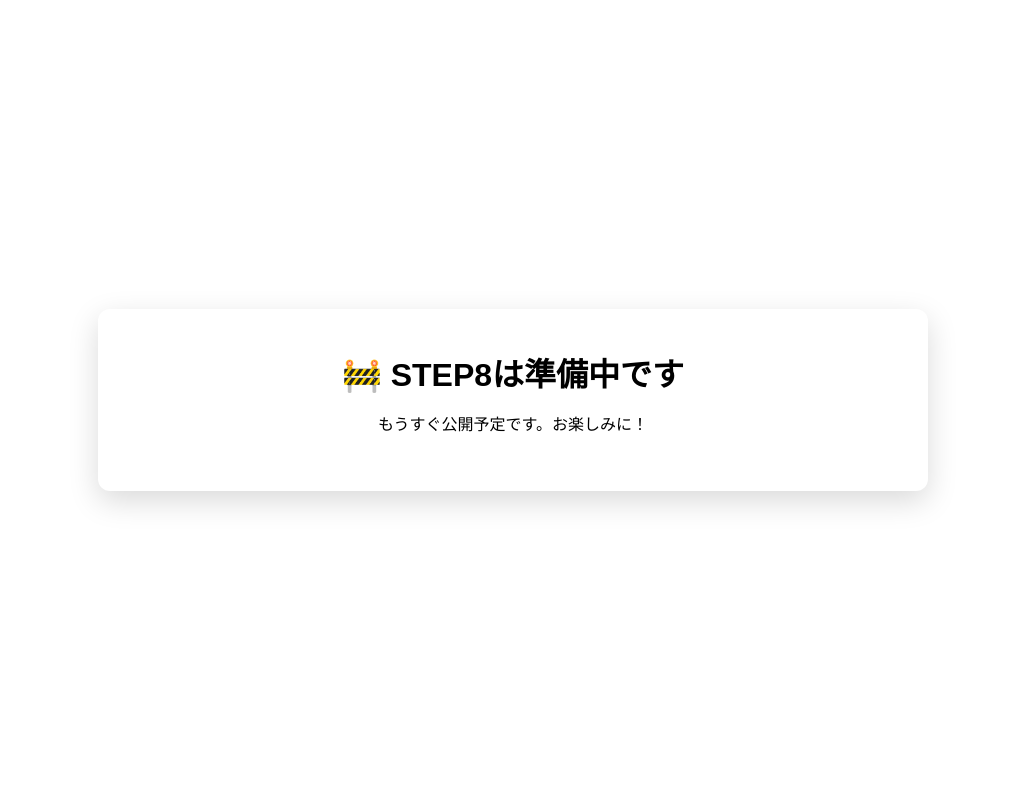
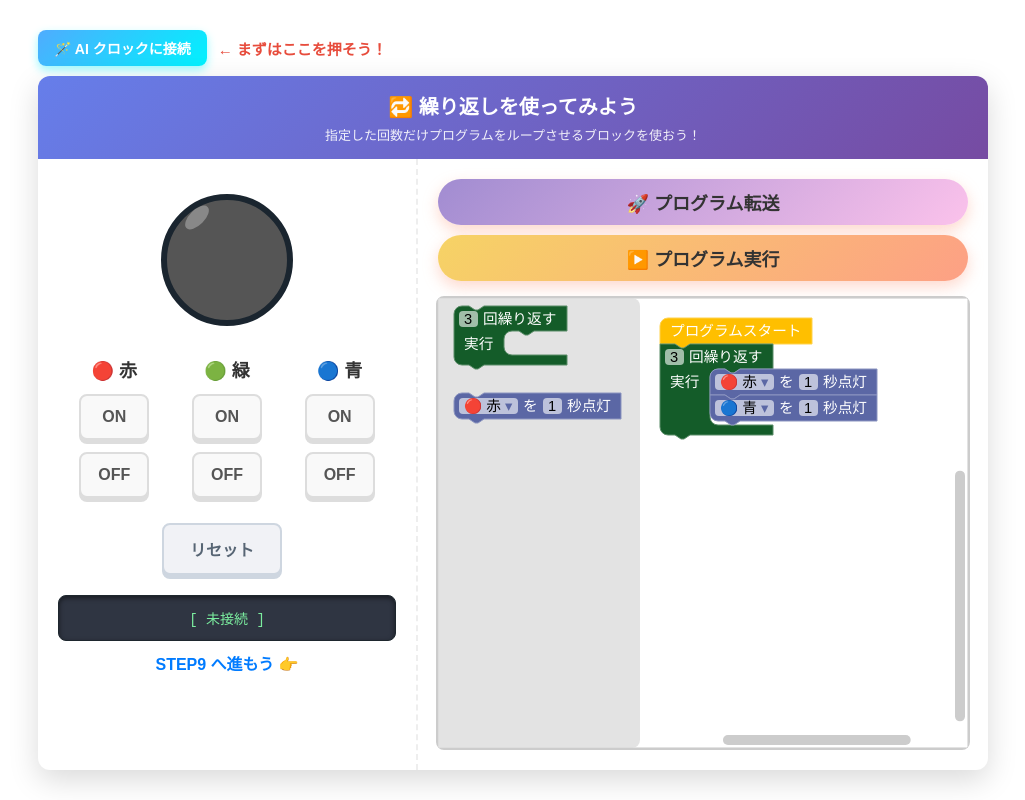
Before and after one commit to NishiyamaTomokazu/AI_App, a plain HTML site: page pages/step8.html in a window 1280 px wide. Shown: the whole page, without its empty margins (127-1152 px from the left). Drawn offline with Linux system fonts and the light colour scheme; no server answers.

Commit message:
Add files via upload

```diff
--- a/pages/step8.html
+++ b/pages/step8.html
@@ -3,14 +3,79 @@
 <head>
 <meta charset="UTF-8">
 <meta name="viewport" content="width=device-width, initial-scale=1.0">
-<title>LED Control App - STEP8 (準備中)</title>
+<title>LED Control App - STEP8</title>
 <link rel="stylesheet" href="../css/style.css">
+<!-- Blocklyのライブラリ (CDNだと読み込めないことがあるため、同梱) -->
+<script src="../vendor/blockly.min.js"></script>
 </head>
 <body class="iframe-body">
-    <!-- ★仮ページ: STEP8の本番ができるまでのプレースホルダー -->
-    <div class="app-container step0" style="padding: 40px; text-align: center;">
-        <h1 style="margin:0 0 10px;">🚧 STEP8は準備中です</h1>
-        <p>もうすぐ公開予定です。お楽しみに！</p>
+
+<div class="top-controls step8">
+    <button class="connect-btn" id="connect-btn">🪄 AI クロックに接続</button>
+    <span class="connect-hint" id="connect-hint">← まずはここを押そう！</span>
+</div>
+
+<div class="app-container step8">
+    <div class="panel-header">
+        <h2>🔁 繰り返しを使ってみよう</h2>
+        <p>指定した回数だけプログラムをループさせるブロックを使おう！</p>
     </div>
+
+    <div class="content-wrapper">
+        <!-- 左側：手動パネル (操作不可。Blocklyの実行に合わせて色だけ変わる) -->
+        <div class="left-panel">
+            <div class="led-container"><div class="led" id="led-image"></div></div>
+            <div class="controls">
+                <div class="color-col">
+                    <span class="color-label">🔴 赤</span>
+                    <button class="btn on-btn" id="red-on" disabled>ON</button>
+                    <button class="btn off-btn" id="red-off" disabled>OFF</button>
+                </div>
+                <div class="color-col">
+                    <span class="color-label">🟢 緑</span>
+                    <button class="btn on-btn" id="green-on" disabled>ON</button>
+                    <button class="btn off-btn" id="green-off" disabled>OFF</button>
+                </div>
+                <div class="color-col">
+                    <span class="color-label">🔵 青</span>
+                    <button class="btn on-btn" id="blue-on" disabled>ON</button>
+                    <button class="btn off-btn" id="blue-off" disabled>OFF</button>
+                </div>
+            </div>
+            <div class="end-container"><button class="btn" id="end-btn" disabled>リセット</button></div>
+            <!-- 「現在の変数(送信データ)」の表示は削除。接続状態の下にSTEP9へのリンクを置く -->
+            <div class="state-display">
+                [ <span id="device-status">未接続</span> ]
+            </div>
+            <p class="outro-text" style="cursor: pointer; font-weight: bold; color: #007bff; text-align: center; margin-top: 10px;" onclick="goToStep9()">
+                STEP9 へ進もう 👉
+            </p>
+        </div>
+
+        <!-- 右側：プログラミングパネル -->
+        <div class="right-panel" style="justify-content: flex-start;">
+
+            <button class="start-btn" id="transfer-btn" style="width: 100%; font-size: 18px; padding: 10px; margin-bottom: 10px; background: linear-gradient(135deg, #a18cd1 0%, #fbc2eb 100%);">
+                🚀 プログラム転送
+            </button>
+            <button class="start-btn" id="run-btn" style="width: 100%; font-size: 18px; padding: 10px; margin-bottom: 15px; background: linear-gradient(135deg, #f6d365 0%, #fda085 100%); color: #333;">
+                ▶️ プログラム実行
+            </button>
+
+            <xml id="toolbox" style="display: none">
+                <block type="cmd_loop"></block>
+                <block type="cmd_led">
+                    <field name="COLOR">red</field>
+                    <field name="TIME">1</field>
+                </block>
+            </xml>
+
+            <div id="blocklyDiv" style="height: 450px; width: 100%; border: 2px solid #ccc; border-radius: 8px;"></div>
+        </div>
+    </div>
+</div>
+
+<script src="../js/blockly_config.js"></script>
+<script src="../js/step8.js"></script>
 </body>
 </html>
```
